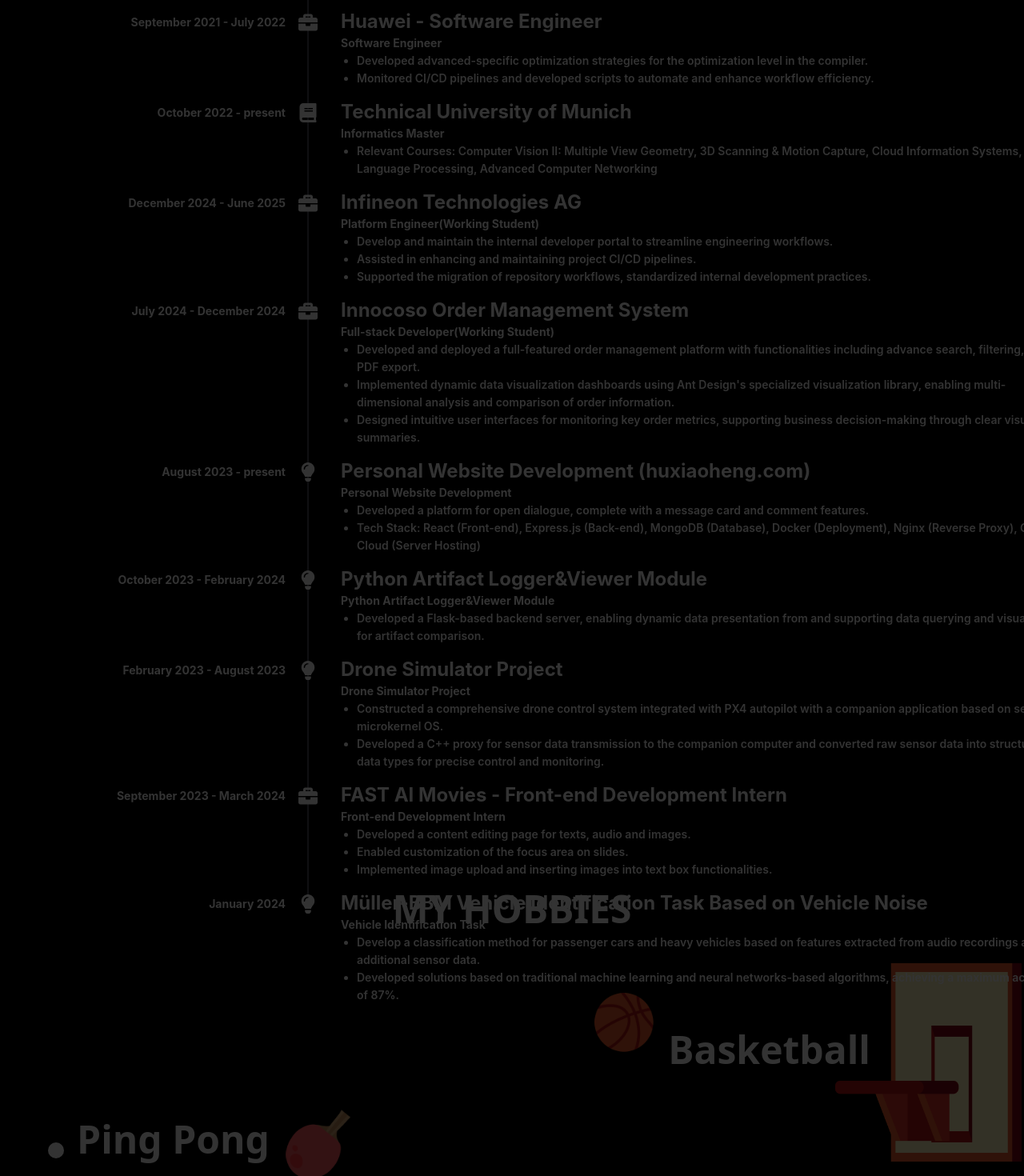
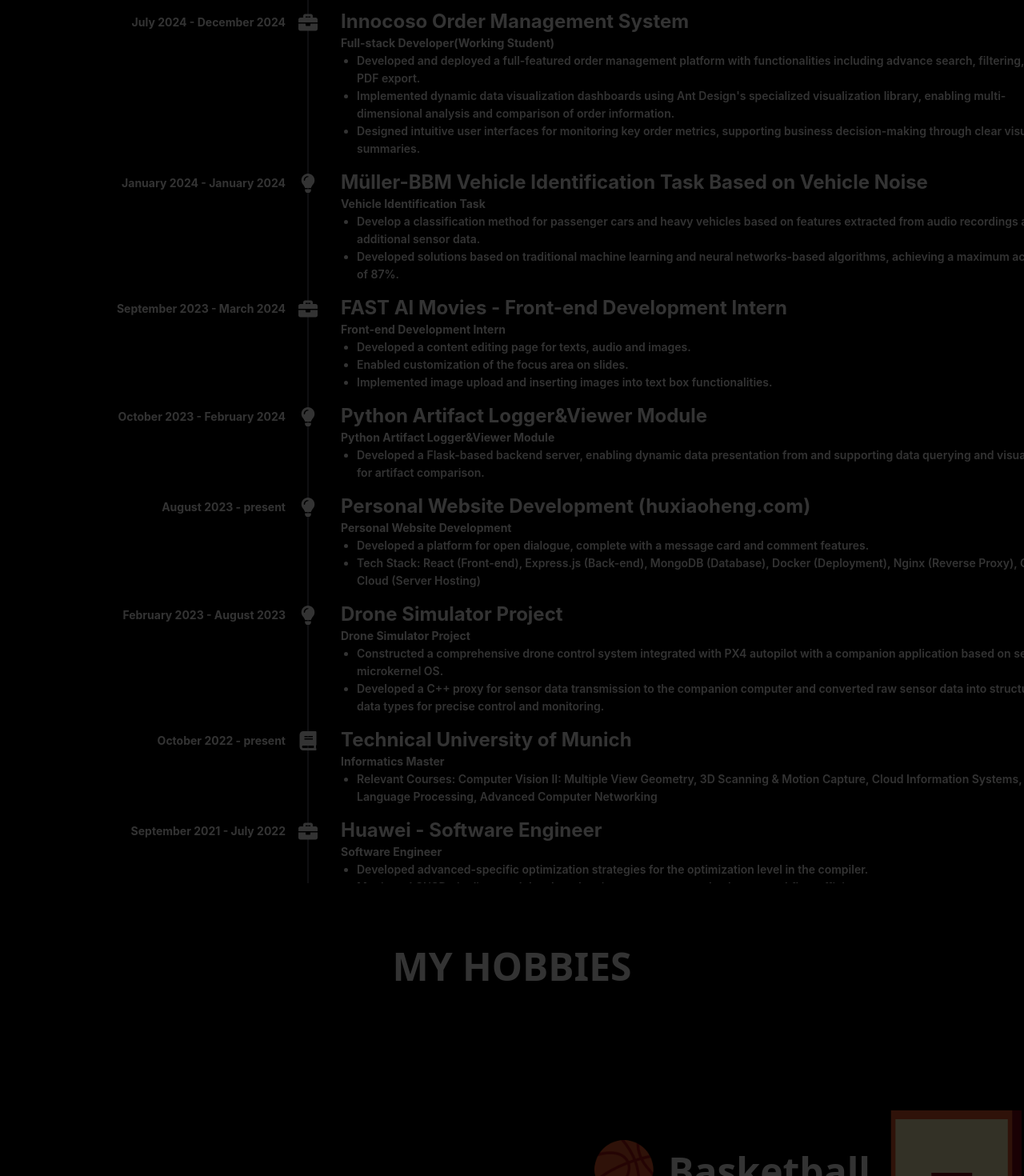
Before and after one commit to huxiaoheng44/Profile-Web-V2, a React (Create React App) app in the folder react-front/: page /about in a window 1280 px wide. Shown: the part 1120-2590 px from the top of the page at 80% size. Built offline with nearby package versions, Linux system fonts and the light colour scheme.

Commit message:
refine some styles

```diff
--- a/react-front/src/App.js
+++ b/react-front/src/App.js
@@ -2,7 +2,7 @@
 import BlendeCursor from "./components/BlendeCursor";
 import Navigation from "./components/Navigation";
 import Footer from "./components/Footer";
-import { Routes, Route } from "react-router-dom";
+import { HashRouter as Router, Routes, Route } from "react-router-dom";
 import HomePage from "./pages/Home";
 import AboutMePage from "./pages/AboutMe";
 import MessageBoardPage from "./pages/MessageBoard";
@@ -13,8 +13,8 @@
 function App() {
   return (
     <UserProvider>
-      <div className="App bg-black w-full flex flex-col box-border">
-        <div className="flex-grow box-border">
+      <div className="App bg-black w-full flex flex-col box-border min-h-screen">
+        <div className="flex-grow box-border bg-black">
           <Navigation />
           <BlendeCursor />
           <Routes>
--- a/react-front/src/pages/AboutMe.js
+++ b/react-front/src/pages/AboutMe.js
@@ -26,65 +26,6 @@
   ];
 
   const timelineData = [
-    {
-      title: "Wuhan University of Technology",
-      description: {
-        position: "Software Engineering Bachelor ",
-        details: [
-          "Grade: 4.103 / 5.0",
-          "Relevant Courses: Data Structures and Algorithms, Computer Architecture, Operating Systems, Database Systems, Network Principles, Software Engineering, Discrete Mathematics",
-        ],
-      },
-      time: "September 2017 - July 2021",
-      icon: (
-        <FaBook
-          style={{
-            color: "white",
-            backgroundColor: "transparent",
-            fontSize: "1.5rem",
-          }}
-        />
-      ),
-    },
-    {
-      title: "Huawei - Software Engineer",
-      description: {
-        position: "Software Engineer",
-        details: [
-          "Developed advanced-specific optimization strategies for the optimization level in the compiler.",
-          "Monitored CI/CD pipelines and developed scripts to automate and enhance workflow efficiency.",
-        ],
-      },
-      time: "September 2021 - July 2022",
-      icon: (
-        <FaBriefcase
-          style={{
-            color: "white",
-            backgroundColor: "transparent",
-            fontSize: "1.5rem",
-          }}
-        />
-      ),
-    },
-    {
-      title: "Technical University of Munich",
-      description: {
-        position: "Informatics Master",
-        details: [
-          "Relevant Courses: Computer Vision II: Multiple View Geometry, 3D Scanning & Motion Capture, Cloud Information Systems, Natural Language Processing, Advanced Computer Networking",
-        ],
-      },
-      time: "October 2022 - present",
-      icon: (
-        <FaBook
-          style={{
-            color: "white",
-            backgroundColor: "transparent",
-            fontSize: "1.5rem",
-          }}
-        />
-      ),
-    },
     {
       title: "Infineon Technologies AG",
       description: {
@@ -128,54 +69,15 @@
       ),
     },
     {
-      title: "Personal Website Development (huxiaoheng.com)",
+      title: "Müller-BBM Vehicle Identification Task Based on Vehicle Noise",
       description: {
-        position: "Personal Website Development",
+        position: "Vehicle Identification Task",
         details: [
-          "Developed a platform for open dialogue, complete with a message card and comment features.",
-          "Tech Stack: React (Front-end), Express.js (Back-end), MongoDB (Database), Docker (Deployment), Nginx (Reverse Proxy), Google Cloud (Server Hosting)",
+          "Develop a classification method for passenger cars and heavy vehicles based on features extracted from audio recordings and additional sensor data.",
+          "Developed solutions based on traditional machine learning and neural networks-based algorithms, achieving a maximum accuracy of 87%.",
         ],
       },
-      time: "August 2023 - present",
-      icon: (
-        <FaLightbulb
-          style={{
-            color: "white",
-            backgroundColor: "transparent",
-            fontSize: "1.5rem",
-          }}
-        />
-      ),
-    },
-    {
-      title: "Python Artifact Logger&Viewer Module",
-      description: {
-        position: "Python Artifact Logger&Viewer Module",
-        details: [
-          "Developed a Flask-based backend server, enabling dynamic data presentation from and supporting data querying and visualization for artifact comparison.",
-        ],
-      },
-      time: "October 2023 - February 2024",
-      icon: (
-        <FaLightbulb
-          style={{
-            color: "white",
-            backgroundColor: "transparent",
-            fontSize: "1.5rem",
-          }}
-        />
-      ),
-    },
-    {
-      title: "Drone Simulator Project",
-      description: {
-        position: "Drone Simulator Project",
-        details: [
-          "Constructed a comprehensive drone control system integrated with PX4 autopilot with a companion application based on seL4 microkernel OS.",
-          "Developed a C++ proxy for sensor data transmission to the companion computer and converted raw sensor data into structured data types for precise control and monitoring.",
-        ],
-      },
-      time: "February 2023 - August 2023",
+      time: "January 2024 - January 2024",
       icon: (
         <FaLightbulb
           style={{
@@ -208,17 +110,115 @@
       ),
     },
     {
-      title: "Müller-BBM Vehicle Identification Task Based on Vehicle Noise",
+      title: "Python Artifact Logger&Viewer Module",
       description: {
-        position: "Vehicle Identification Task",
+        position: "Python Artifact Logger&Viewer Module",
         details: [
-          "Develop a classification method for passenger cars and heavy vehicles based on features extracted from audio recordings and additional sensor data.",
-          "Developed solutions based on traditional machine learning and neural networks-based algorithms, achieving a maximum accuracy of 87%.",
+          "Developed a Flask-based backend server, enabling dynamic data presentation from and supporting data querying and visualization for artifact comparison.",
         ],
       },
-      time: "January 2024",
+      time: "October 2023 - February 2024",
       icon: (
         <FaLightbulb
+          style={{
+            color: "white",
+            backgroundColor: "transparent",
+            fontSize: "1.5rem",
+          }}
+        />
+      ),
+    },
+    {
+      title: "Personal Website Development (huxiaoheng.com)",
+      description: {
+        position: "Personal Website Development",
+        details: [
+          "Developed a platform for open dialogue, complete with a message card and comment features.",
+          "Tech Stack: React (Front-end), Express.js (Back-end), MongoDB (Database), Docker (Deployment), Nginx (Reverse Proxy), Google Cloud (Server Hosting)",
+        ],
+      },
+      time: "August 2023 - present",
+      icon: (
+        <FaLightbulb
+          style={{
+            color: "white",
+            backgroundColor: "transparent",
+            fontSize: "1.5rem",
+          }}
+        />
+      ),
+    },
+    {
+      title: "Drone Simulator Project",
+      description: {
+        position: "Drone Simulator Project",
+        details: [
+          "Constructed a comprehensive drone control system integrated with PX4 autopilot with a companion application based on seL4 microkernel OS.",
+          "Developed a C++ proxy for sensor data transmission to the companion computer and converted raw sensor data into structured data types for precise control and monitoring.",
+        ],
+      },
+      time: "February 2023 - August 2023",
+      icon: (
+        <FaLightbulb
+          style={{
+            color: "white",
+            backgroundColor: "transparent",
+            fontSize: "1.5rem",
+          }}
+        />
+      ),
+    },
+    {
+      title: "Technical University of Munich",
+      description: {
+        position: "Informatics Master",
+        details: [
+          "Relevant Courses: Computer Vision II: Multiple View Geometry, 3D Scanning & Motion Capture, Cloud Information Systems, Natural Language Processing, Advanced Computer Networking",
+        ],
+      },
+      time: "October 2022 - present",
+      icon: (
+        <FaBook
+          style={{
+            color: "white",
+            backgroundColor: "transparent",
+            fontSize: "1.5rem",
+          }}
+        />
+      ),
+    },
+    {
+      title: "Huawei - Software Engineer",
+      description: {
+        position: "Software Engineer",
+        details: [
+          "Developed advanced-specific optimization strategies for the optimization level in the compiler.",
+          "Monitored CI/CD pipelines and developed scripts to automate and enhance workflow efficiency.",
+        ],
+      },
+      time: "September 2021 - July 2022",
+      icon: (
+        <FaBriefcase
+          style={{
+            color: "white",
+            backgroundColor: "transparent",
+            fontSize: "1.5rem",
+          }}
+        />
+      ),
+    },
+    {
+      title: "Wuhan University of Technology",
+      description: {
+        position: "Software Engineering Bachelor ",
+        details: [
+          "Grade: 4.103 / 5.0",
+          "Relevant Courses: Data Structures and Algorithms, Computer Architecture, Operating Systems, Database Systems, Network Principles, Software Engineering, Discrete Mathematics",
+        ],
+      },
+      time: "September 2017 - July 2021",
+      icon: (
+        <FaBook
           style={{
             color: "white",
             backgroundColor: "transparent",
@@ -253,21 +253,21 @@
   };
 
   return (
-    <div className="text-white">
+    <div className="text-white bg-black min-h-[430vh]">
+      {" "}
       <div
         className="absolute left-0 top-20 w-full z-30"
         style={{ height: "calc(100vh - 5rem)" }}
       >
         <LightUp />
       </div>
-
       <div className="lighted-bg section h-screen flex flex-col justify-start items-center bg-black relative">
         <div className="w-full text-5xl text-center font-bold p-20">
           MY PROFILE
         </div>
         <div
-          className="lighted-cover absolute inset-0 bg-black opacity-80 z-10"
-          style={{ height: "370vh" }}
+          className="lighted-cover absolute inset-0 bg-black opacity-80 z-20"
+          style={{ height: "430vh" }}
         ></div>
         <div className=" w-full flex justify-center items-center">
           <div className="flex justify-center items-center">
@@ -295,7 +295,6 @@
           </div>
         </div>
       </div>
-
       <div className="lighted-bg2 h-screen section flex flex-col justify-start items-center bg-black z-30">
         <div className="w-full text-5xl text-center font-bold pb-20">
           MY EXPERIENCE
@@ -328,40 +327,45 @@
         </div>
       </div>
       <div className="w-full h-96 my-20"></div>
-
-      <div className="lighted-bg2 h-screen overflow-hidden section flex flex-col justify-center items-center bg-black z-30">
-        <div className="w-full relative text-5xl text-center font-bold top-32">
+      <div className="lighted-bg2 min-h-screen section flex flex-col justify-start items-center bg-black z-10 relative overflow-hidden pb-48">
+        <div className="w-full text-5xl text-center font-bold mb-20 pt-20">
           MY HOBBIES
         </div>
-        <div className="w-full relative top-64 flex justify-end">
+
+        <div className="absolute top-[28%] right-48">
           <button
-            className="text-5xl font-bold mr-48"
+            className="text-5xl font-bold"
             onClick={handleBasketballActivation}
           >
             Basketball
           </button>
         </div>
-        <div className="w-full relative top-80">
+
+        <div className="absolute top-[42%] left-24">
           <button
-            className="text-5xl font-bold ml-24"
+            className="text-5xl font-bold"
             onClick={handlePingPangActivation}
           >
             Ping Pong
           </button>
         </div>
-        <Hobby
-          setAddBasketBallToWorld={setAddBasketBallToWorld}
-          setActivatePingPang={setActivatePingPang}
-          setActivateRacket={setActivateRacket}
-        />
-        <div className="w-full relative bottom-52 flex justify-end">
+
+        <div className="w-full h-screen flex items-center justify-center">
+          <Hobby
+            setAddBasketBallToWorld={setAddBasketBallToWorld}
+            setActivatePingPang={setActivatePingPang}
+            setActivateRacket={setActivateRacket}
+          />
+        </div>
+
+        <div className="absolute bottom-16 right-52 flex items-center bg-black">
           <img
             className="w-32 h-24 object-fit mx-10"
             alt="game"
             src={`${process.env.PUBLIC_URL}/resources/hobby/game.png`}
-          ></img>
+          />
           <button
-            className="text-5xl font-bold mr-52"
+            className="text-5xl font-bold"
             onClick={handleVideoGamesActivation}
           >
             Video Games
```
Also changed, not shown: react-front/public/index.html (+18 -0 lines), react-front/src/pages/Home.js (+6 -5 lines).
